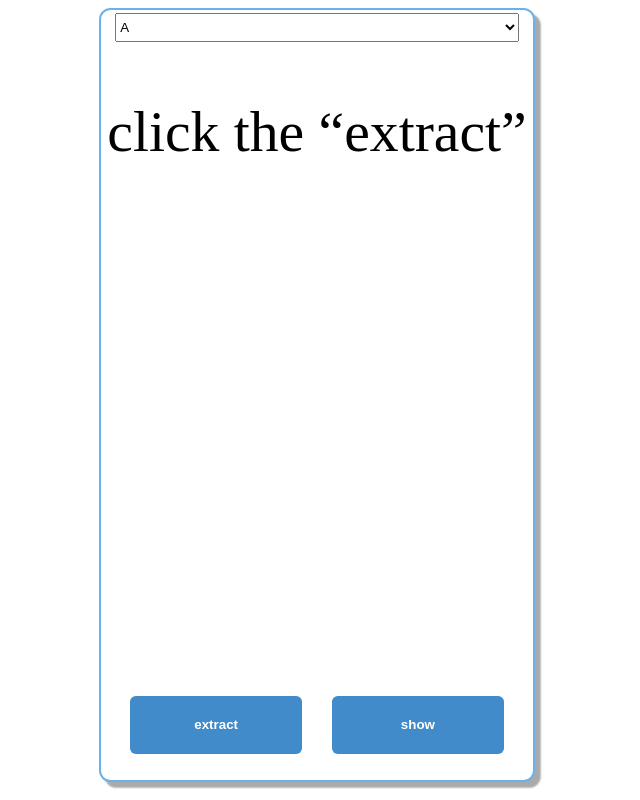
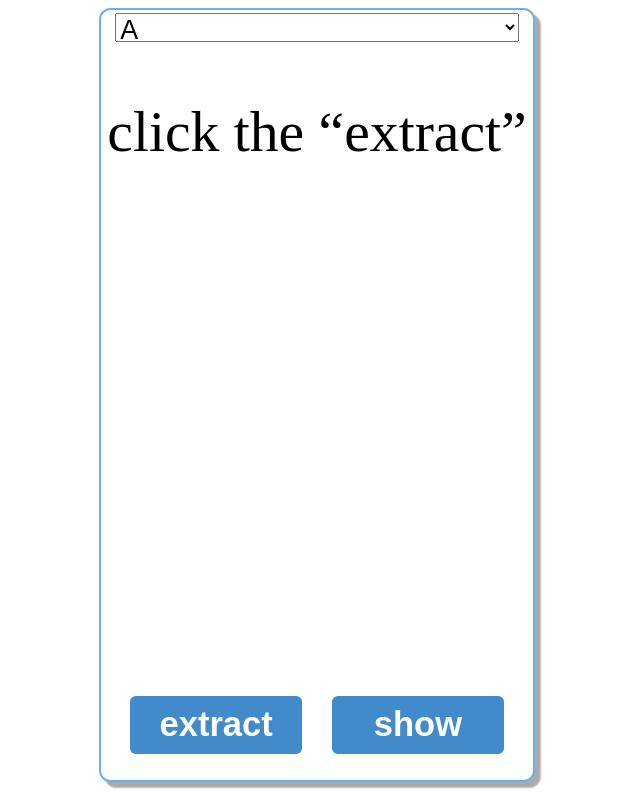
Before and after one commit to 2529323861/3k5words.github.io, a plain HTML site: page index.html in a window 1280 px wide. Shown: the whole page, without its empty margins (323-963 px from the left). Drawn offline with nearby package versions, Linux system fonts and the light colour scheme.

Commit message:
Add files via upload

```diff
--- a/index.html
+++ b/index.html
@@ -58,8 +58,6 @@
                 text-align: center;
                 vertical-align: middle;
                 border: 1px solid transparent;
-                font-weight: 900;
-                font-size: 300;
             }
             #extractbox_p1{
                 display: flex;
@@ -81,6 +79,7 @@
                 margin: 0 auto;
                 width: calc((100vh - 30px) * 0.524);
                 height: calc((100vh - 30px) * 0.0374);
+                font-size: calc((100vh - 30px) * 0.0349);
             }
             #answerbox{
                 margin: 0 auto;
@@ -94,6 +93,12 @@
             }
             body{
                 background-color: #fff;
+            }
+            .extract{
+                margin: 0 auto;
+                text-align: center;
+                font-size: calc((100vh - 30px) * 0.0449);
+                font-weight: 900;
             }
         </style>
     </head>
@@ -139,8 +144,12 @@
                 </div>
             </div>
             <div id="extractbox_p1">
-                    <button id="extract">extract</button>
-                    <button id="show">show</button>
+                    <button id="extract">
+                        <p class="extract">extract</p>
+                    </button>
+                    <button id="show">
+                        <p class="extract">show</p>
+                    </button>
             </div>
         </div>
     </body>
```
